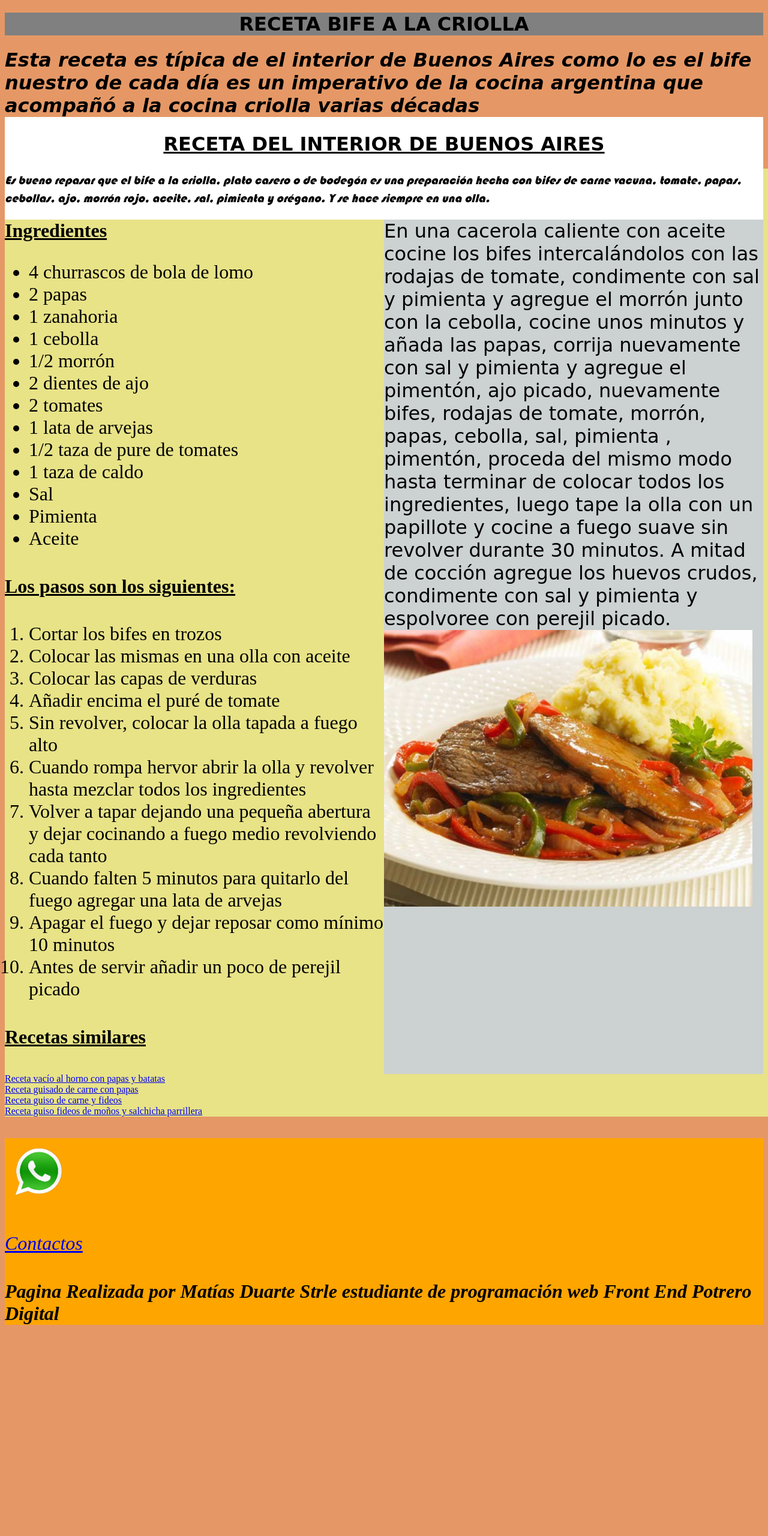
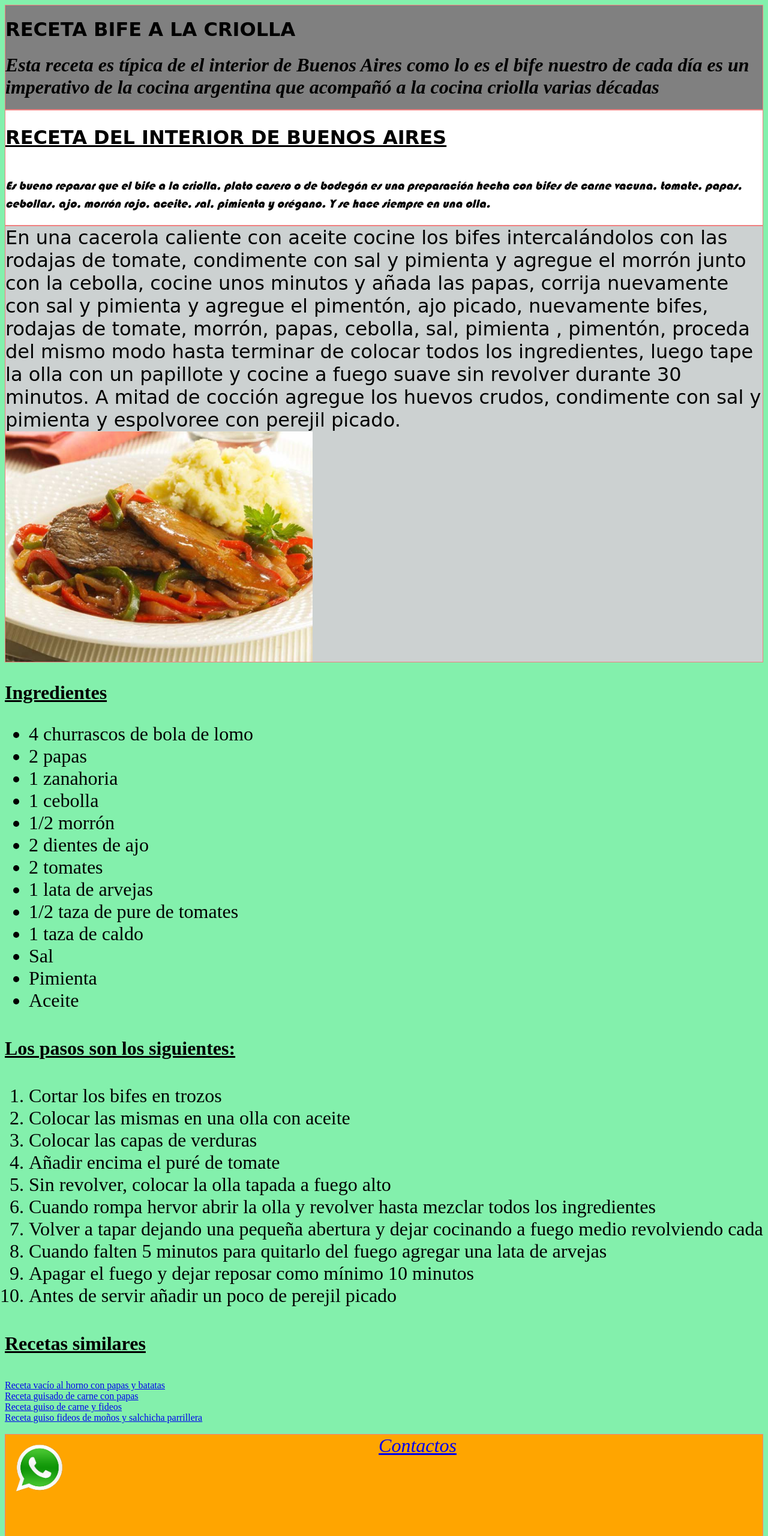
Before and after one commit to MattStrle/TRABAJO-PRACTICO, a plain HTML site: page index.html in a window 1280 px wide. Shown: the top 2560 px of the page at 60% size. Before the commit the page ends 2250 px from the top, so only its background shows below. Drawn offline with Linux system fonts and the light colour scheme.

Commit message:
Add files via upload

```diff
--- a/css/estilo.css
+++ b/css/estilo.css
@@ -2,8 +2,6 @@
   font-family:"LetraAntigua";
   src: url("../fuentes/BAUHS93.TTF")
 format("truetype");
-
-
 
 
 }
@@ -11,11 +9,7 @@ format("truetype");
 @import url('https://fonts.googleapis.com/css2?family=Courgette&family=Lobster&family=Lobster+Two&display=swap');
 
 
-
-
-
-
-body { background-color:#E59866; }
+body { background-color:#83F0AC; }
 .contenido {color: ##010101;}
 .contenido {background-color: white}
 .wicono{position: fixed;
@@ -29,9 +23,8 @@ sub{font-size:2rem;}
 .contenido{font-style: oblique;}
 #titulo{text-align: center;}
 #titulo{text-decoration: underline;}
-#Bifee{width: 48vw; align:center;
-}
-.Sub{font-family: 'Lobster', cursive;}
+#Bifee{width: 40vw; align:center;}
+
 .titulo{font-family: 'Courgette', cursive;
 font-family: 'Lobster', cursive;
 text-align: center;}
@@ -47,20 +40,59 @@ font-family: 'Lobster', cursive;}
 .lista{font-size: 2rem;}
 .lista2{font-size: 2rem;}
 .titulo4{font-size: 2rem;}
-header{background-color: gray;}
+header{background-color: gray;
+border: 1px solid lightcoral;
+display:flex;
+justify-content: space-between;
+flex-wrap: wrap;
+align-items: center;}
 nav{background-color: white;
-font-family:"LetraAntigua";}
+font-family:"LetraAntigua";
+border: 1px solid lightcoral;
+display:flex;
+justify-content: space-between;
+flex-wrap: wrap;
+align-items: center;}
 section{font-family: 'Courgette', cursive;
 font-family: 'Lobster', cursive;
 font-family: 'Lobster Two', cursive;}
 section{background-color: #CCD1D1}
-section{font-size: 2rem;}
-aside{background-color: #E8E387;}
-footer{font-size: 2em;}
+section{font-size: 2rem;
+  border: 1px solid lightcoral;
+  display:flex;
+  justify-content: space-between;
+  flex-wrap: wrap;
+  align-items: center;}
+}
+aside{background-color: #E8E387;
+  border: 1px solid lightcoral;
+  display:flex;
+  justify-content: space-between;
+  flex-wrap: wrap;
+  align-items: center;}
+footer{font-size: 2em;
+  border: 1px solid lightcoral;
+  display:flex;
+  justify-content: space-between;
+  flex-wrap: wrap;
+  align-items: left;}
 footer{font-style: oblique;}
 footer{background-color: orange}
-
-
+@media (max-width:575px) {
+header{background-color: red;}
+}
+@media (max-width:575px) {
+#Bifee{display:none;}
+}
+@media (max-width:575px) {
+aside{background-color: red;}
+}
+#Criolla{display:none;}
+@media (max-width:575px) {
+  #Criolla{display:block;}
+}
+#Criolla{width: 400px;}
+}
 section{float: right;
 width: 50%;
 height: 89rem;
--- a/index.html
+++ b/index.html
@@ -2,22 +2,25 @@
 <html lang="en" dir="ltr">
   <head>
     <meta charset="utf-8">
-    <title>RECETA DEL INTERIOR</title>
     <link rel="stylesheet" href="css/estilo.css">
+    <meta name="description" content="Recetas de Bifes a la Criolla">
+    <meta name="keywords" content="Cocina, recetas, carne">
+    <meta name="author" content="Matías Strle">
 <meta name="viewport" content="width=device-width, initial-scale=1.0">
+<title>RECETA DEL INTERIOR</title>
   </head>
   <body>
     <header>
 
 <h1 class="titulo">RECETA BIFE A LA CRIOLLA</h1>
-</header>
+
 
 
 <sub class="Sub"><b>Esta receta es típica de el interior de Buenos Aires como lo es el bife nuestro de cada día es un imperativo de la cocina argentina que acompañó a la cocina criolla varias décadas</b>
 </sub>
 
 <br>
-
+</header>
 <nav>
 <h2 class="titulo2">RECETA DEL INTERIOR DE BUENOS AIRES</h2>
 
@@ -40,15 +43,9 @@ condimente con sal y pimienta y espolvoree con perejil picado.
 
 </p>
 
-
-
-
-
 </section>
-<br>
 
 <aside>
-
 <h3 class="titulo3">Ingredientes</h3>
 <ul class="lista">
 <li>4 churrascos de bola de lomo</li>
@@ -79,6 +76,8 @@ condimente con sal y pimienta y espolvoree con perejil picado.
 <li>Apagar el fuego y dejar reposar como mínimo 10 minutos</li>
 <li>Antes de servir añadir un poco de perejil picado</li>
 </ol>
+<img id="Criolla"src="Imagenes/Criolla.jpg">
+</aside>
 
 <h4 class="titulo3">Recetas similares</h4>
 
@@ -89,7 +88,7 @@ condimente con sal y pimienta y espolvoree con perejil picado.
 <a href="https://recetas.clarin.com/platos-principales/guiso-de-carne-y-fideos_7_Akhk-w56O.html"target="_blank">Receta guiso de carne y fideos</a>
 <br>
 <a href="https://recetas.clarin.com/platos-principales/guiso-de-fideos-monos-y-salchicha-parrillera_7_O8RqXVfXP.html"target="_blank">Receta guiso fideos de moños y salchicha parrillera</a>
-</aside>
+
 <br>
 
 <br>
```
Also changed, not shown: Imagenes/Criolla.jpg (added).
